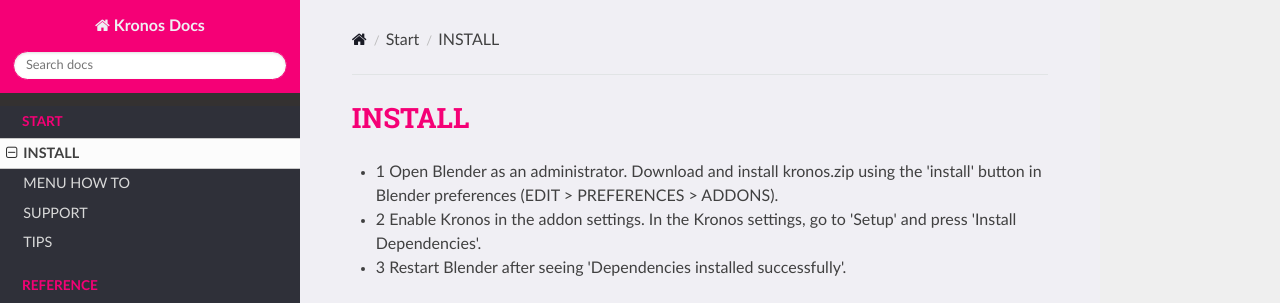
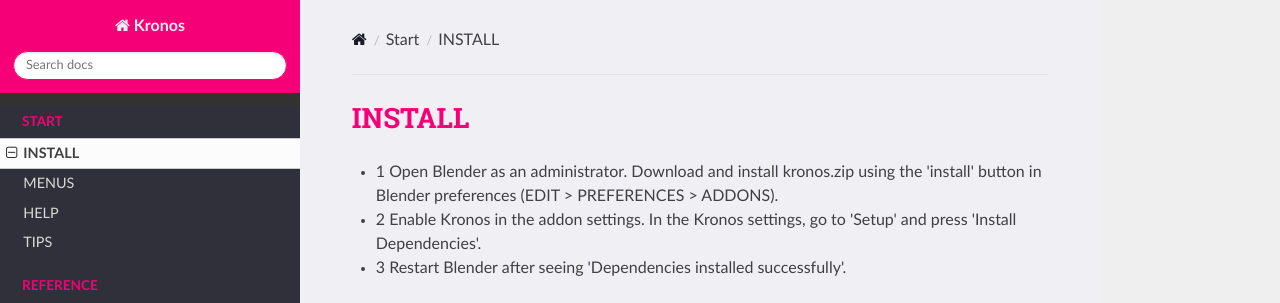
Before and after one commit to CGLIFE7/KronosDocs, an MkDocs documentation site: the page built from docs/docs/tutorial/install.md, in a window 1280 px wide. Shown: the top 303 px of the page. Built offline with MkDocs 1.6.1, drawn with Linux system fonts in a browser that asks for light colours; nearby versions of some CDN libraries.

Commit message:
simplifiying

```diff
--- a/docs/mkdocs.yml
+++ b/docs/mkdocs.yml
@@ -1,6 +1,6 @@
 ### Site metadata ###
 
-site_name: Kronos Docs
+site_name: Kronos
 site_description: Official Kronos Documentation
 
 
@@ -12,9 +12,9 @@
 
   - Start:
 
-    - INSTALL: tutorial/installation.md
-    - MENU HOW TO: tutorial/interfaceandmenus.md
-    - SUPPORT: tutorial/support.md
+    - INSTALL: tutorial/install.md
+    - MENUS: tutorial/interfaceandmenus.md
+    - HELP: tutorial/support.md
     - TIPS: tutorial/tips.md
 
   - Reference:
```
Also changed, not shown: docs/docs/tutorial/install.md (renamed from docs/docs/tutorial/installation.md).
